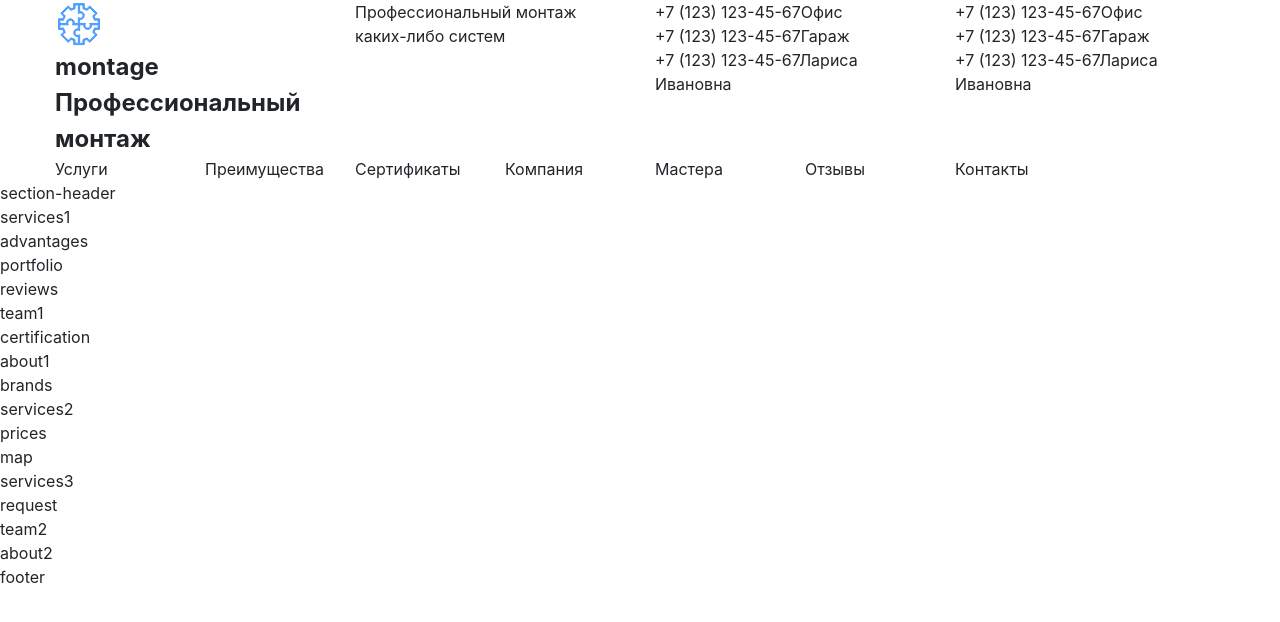
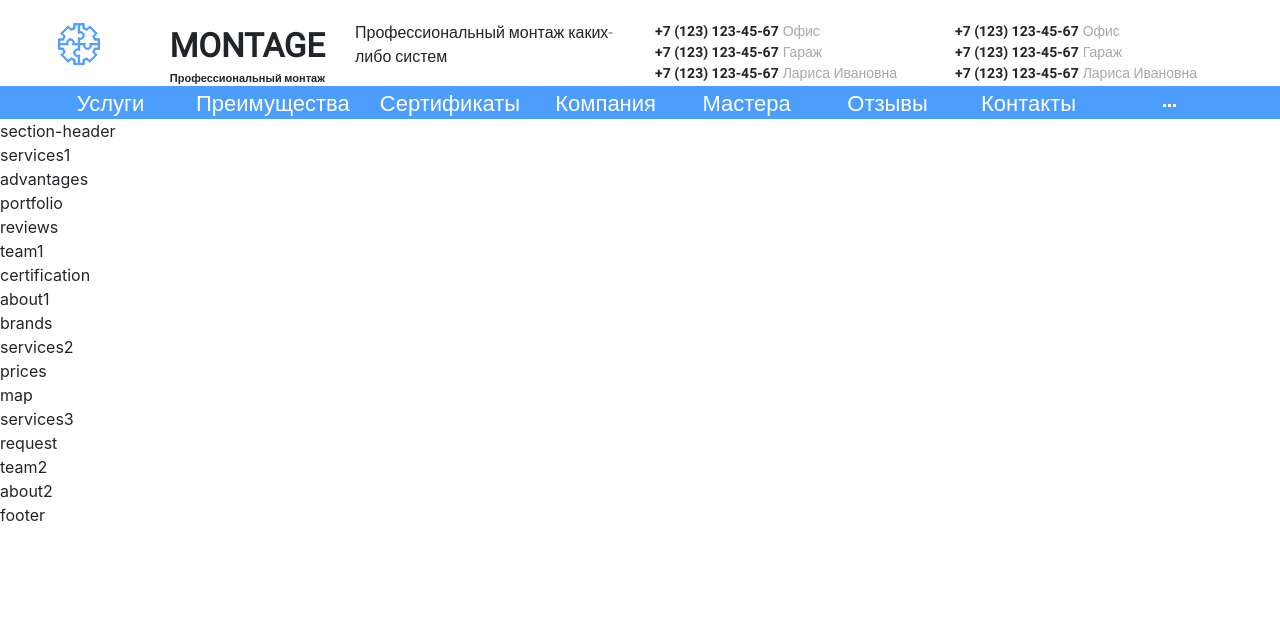
Before and after one commit to mustang1996/Montage, a website: page app/index.html in a window 1280 px wide. Drawn offline with Linux system fonts and the light colour scheme.

Commit message:
Add all classes for header

```diff
--- a/app/index.html
+++ b/app/index.html
@@ -44,35 +44,68 @@
         <p>Профессиональный монтаж каких-либо систем</p>
       </div>
 
-      <div class="header-top__contacts-1 col-3">
-        <ul>
-          <li>+7 (123) 123-45-67<span>Офис</span></li>
-          <li>+7 (123) 123-45-67<span>Гараж</span></li>
-          <li>+7 (123) 123-45-67<span>Лариса Ивановна</span></li>
+      <div class="header-top__contacts col-3">
+        <ul class="header-top__contacts--items">
+          <li class="header-top__contacts--item">
+            <span class="header-top__contacts--number">+7 (123) 123-45-67</span>
+            <span class="header-top__contacts--destination">Офис</span>
+          </li>
+          <li class="header-top__contacts--item">
+            <span class="header-top__contacts--number">+7 (123) 123-45-67</span>
+            <span class="header-top__contacts--destination">Гараж</span>
+          </li>
+          <li class="header-top__contacts--item">
+            <span class="header-top__contacts--number">+7 (123) 123-45-67</span>
+            <span class="header-top__contacts--destination">Лариса Ивановна</span>
+          </li>
         </ul>
       </div>
 
-      <div class="header-top__contacts-2 col-3">
-        <ul>
-          <li>+7 (123) 123-45-67<span>Офис</span></li>
-          <li>+7 (123) 123-45-67<span>Гараж</span></li>
-          <li>+7 (123) 123-45-67<span>Лариса Ивановна</span></li>
+      <div class="header-top__contacts col-3">
+        <ul class="header-top__contacts--items">
+          <li class="header-top__contacts--item">
+            <span class="header-top__contacts--number">+7 (123) 123-45-67</span>
+            <span class="header-top__contacts--destination">Офис</span>
+          </li>
+          <li class="header-top__contacts--item">
+            <span class="header-top__contacts--number">+7 (123) 123-45-67</span>
+            <span class="header-top__contacts--destination">Гараж</span>
+          </li>
+          <li class="header-top__contacts--item">
+            <span class="header-top__contacts--number">+7 (123) 123-45-67</span>
+            <span class="header-top__contacts--destination">Лариса Ивановна</span>
+          </li>
         </ul>
       </div>
     </div>
   </div>
+
   <div class="header-bottom-wrapper">
-    <nav class="container">
-      <ul class="row">
-        <li class="col">Услуги</li>
-        <li class="col">Преимущества</li>
-        <li class="col">Сертификаты</li>
-        <li class="col">Компания</li>
-        <li class="col">Мастера</li>
-        <li class="col">Отзывы</li>
-        <li class="col">Контакты</li>
-        <li class="col">
-          <img src="img/ellipsis.svg" alt="">
+    <nav class="header-bottom-navbar container">
+      <ul class="header-bottom-navbar__items row">
+        <li class="header-bottom-navbar__item col">
+          <a href="#">Услуги</a>
+        </li>
+        <li class="header-bottom-navbar__item col">
+          <a href="#">Преимущества</a>
+        </li>
+        <li class="header-bottom-navbar__item col">
+          <a href="#">Сертификаты</a>
+        </li>
+        <li class="header-bottom-navbar__item col">
+          <a href="#">Компания</a>
+        </li>
+        <li class="header-bottom-navbar__item col">
+          <a href="#">Мастера</a>
+        </li>
+        <li class="header-bottom-navbar__item col">
+          <a href="#">Отзывы</a>
+        </li>
+        <li class="header-bottom-navbar__item col">
+          <a href="#">Контакты</a>
+        </li>
+        <li class="header-bottom-navbar__item col">
+          <a href="#"><img src="img/ellipsis.svg" alt=""></a>
         </li>
       </ul>
     </nav>
--- a/app/sass/_vars.sass
+++ b/app/sass/_vars.sass
@@ -1,10 +1,14 @@
-$default-font: 'Lato', sans-serif
+// $default-font: 'RobotoRegular', sans-serif
 $accent: #4d9dfd
 $base: #131D21
 $text1: white
 $text2: #878787
-$button: #998675
+$destination: #a8a8a8
 
+
+$robotoLight: "RobotoLight", sans-serif
+$robotoRegular: "RobotoRegular", sans-serif
+$robotoBold: "RobotoBold", sans-serif
 
 // Customization Bootstrap vars from "app/libs/bootstrap/scss/_variables.scss"
 $grid-gutter-width: 30px
--- a/app/sass/critical.sass
+++ b/app/sass/critical.sass
@@ -4,6 +4,7 @@
 // common
 
 body
+	// font-family: $default-font
 	min-width: 320px
 	overflow-x: hidden
 
@@ -22,14 +23,56 @@ p
 // common
 // header
 
+.section-header
+
+.header-top-wrapper
+	margin-top: 1.25rem
+
+.header-top
+	&__brand
+		&--title,
+		&--subtitle
+			float: right
+
+		&--title
+			font-family: $robotoRegular
+			font-size: 33px
+			text-transform: uppercase
+
+		&--subtitle
+			font-family: $robotoLight
+			font-size: 11px
+
+	&__occupation
+		font-family: $robotoLight
+		font-size: 16px
+
+	&__contacts
+		font-size: 14px
+
+		&--number
+			font-family: $robotoBold
+
+		&--destination
+			color: $destination
+			font-family: $robotoRegular
+
+.header-bottom-wrapper
+	background-color: $accent
+	text-align: center
+
+.header-bottom-navbar
+	&__items
 
 
 
+	&__item
+		font-family: $robotoLight
+		font-size: 22px
 
-
-
-
-
+		& > a
+			color: $text1
+			text-decoration: none
 
 
 
```
Also changed, not shown: app/css/critical.css.
